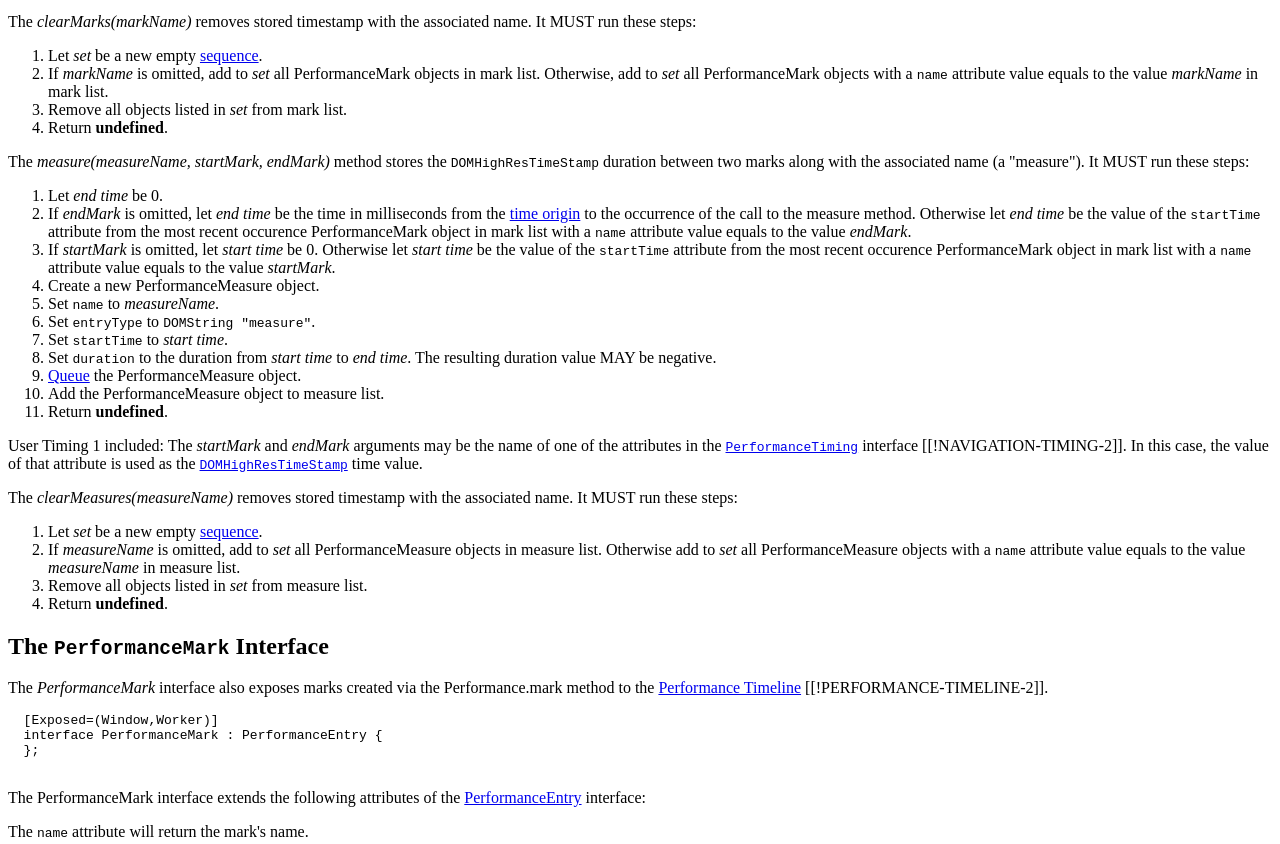
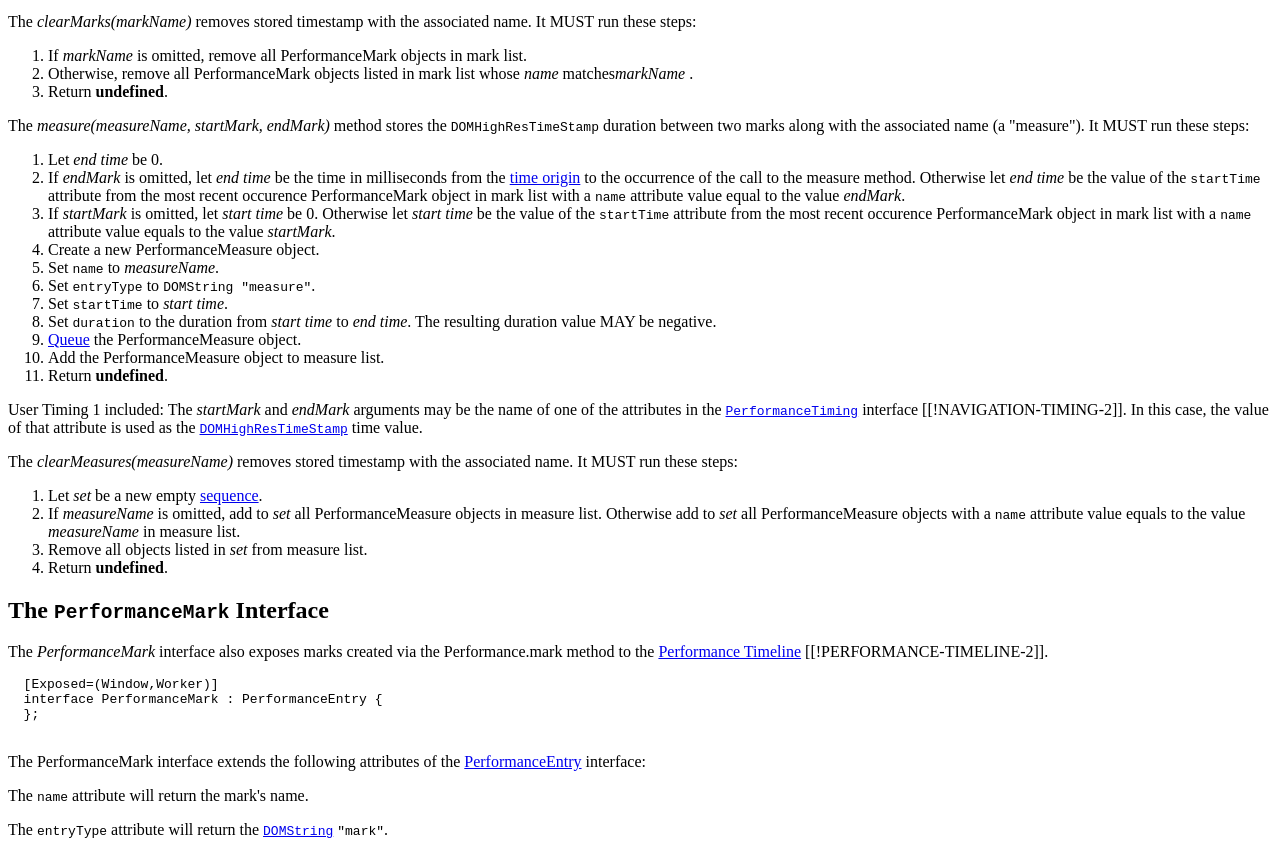
Before and after one commit to w3c/user-timing, a plain HTML site: page index.html in a window 1280 px wide. Shown: the part 1355-2199 px from the top of the page. Drawn offline with Linux system fonts and the light colour scheme.

```diff
--- a/index.html
+++ b/index.html
@@ -180,16 +180,15 @@ partial interface Performance {
 
   <p>The <dfn for="Performance" data-lt='clearMarks'>clearMarks(markName)</dfn> removes stored timestamp with the associated name. It MUST run these steps:</p>
   <ol>
-    <li>Let <var>set</var> be a new empty <a href='http://heycam.github.io/webidl/#idl-sequence'>sequence</a>.</li>
-    <li>If <var>markName</var> is omitted, add to <var>set</var> all <a>PerformanceMark</a> objects in <a>mark list</a>. Otherwise, add to <var>set</var> all <a>PerformanceMark</a> objects with a <code>name</code> attribute value equals to the value <var>markName</var> in <a>mark list</a>.</li>
-    <li>Remove all objects listed in <var>set</var> from <a>mark list</a>.</li>
+    <li>If <var>markName</var> is omitted, remove all <a>PerformanceMark</a> objects in <a>mark list</a>.</li>
+    <li>Otherwise, remove all <a>PerformanceMark</a> objects listed in <a>mark list</a> whose <var>name</var> matches<var>markName</var> .</li>
     <li>Return <strong>undefined</strong>.</li>
   </ol>
 
   <p>The <dfn for="Performance" data-lt='measure'>measure(measureName, startMark, endMark)</dfn> method stores the <code>DOMHighResTimeStamp</code> duration between two marks along with the associated name (a "measure"). It MUST run these steps:</p>
   <ol>
     <li>Let <var>end time</var> be 0.</li>
-    <li>If <var>endMark</var> is omitted, let <var>end time</var> be the time in milliseconds from the <a href='http://w3c.github.io/hr-time/#time-origin'>time origin</a> to the occurrence of the call to the <a for='Performance'>measure</a> method. Otherwise let <var>end time</var> be the value of the <code>startTime</code> attribute from the most recent occurence <a>PerformanceMark</a> object in <a>mark list</a> with a <code>name</code> attribute value equals to the value <var>endMark</var>.</li></li>
+    <li>If <var>endMark</var> is omitted, let <var>end time</var> be the time in milliseconds from the <a href='http://w3c.github.io/hr-time/#time-origin'>time origin</a> to the occurrence of the call to the <a for='Performance'>measure</a> method. Otherwise let <var>end time</var> be the value of the <code>startTime</code> attribute from the most recent occurence <a>PerformanceMark</a> object in <a>mark list</a> with a <code>name</code> attribute value equal to the value <var>endMark</var>.</li></li>
     <li>If <var>startMark</var> is omitted, let <var>start time</var> be 0. Otherwise let <var>start time</var> be the value of the <code>startTime</code> attribute from the most recent occurence <a>PerformanceMark</a> object in <a>mark list</a> with a <code>name</code> attribute value equals to the value <var>startMark</var>.</li></li>
     <li>Create a new <a>PerformanceMeasure</a> object.</li>
     <li>Set <code>name</code> to <var>measureName</var>.</var>
```
